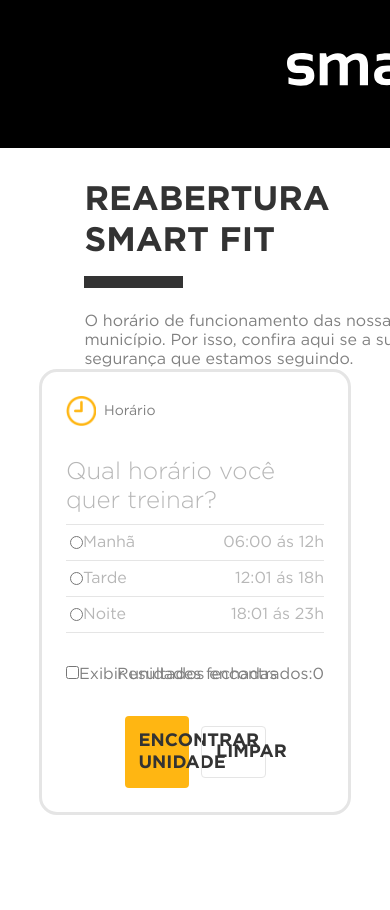
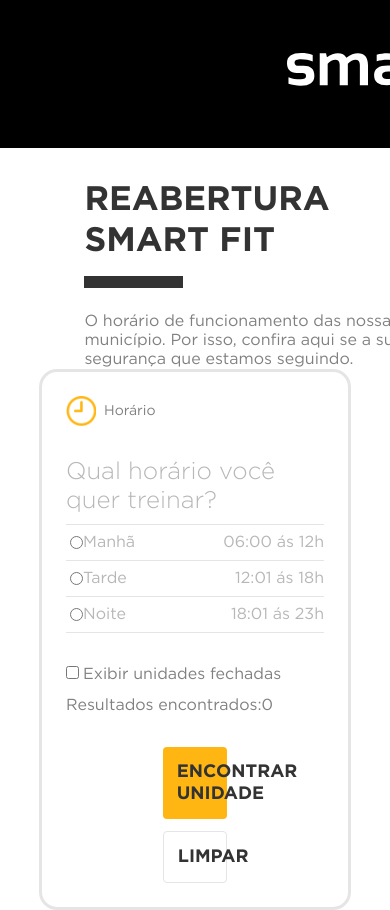
Before and after one commit to ErickClinton/Desafio-SmartFit, an Angular app: page / in a window 390 px wide. Shown: the top 910 px of the page. Before the commit the page ends 844 px from the top, so only its background shows below. Built offline with nearby package versions, Linux system fonts and the light colour scheme.

Commit message:
fix: responsivity form

```diff
--- a/src/app/components/forms/forms.component.html
+++ b/src/app/components/forms/forms.component.html
@@ -1,31 +1,33 @@
-<form class="form-group">
+<form class="form-group" [formGroup]="formGroup"  >
   <div class="form-icon">
     <img src="assets/images/png/icon-hour.png"/>
     Horário
   </div>
   <h3>Qual horário você quer treinar?</h3>
   <div class="radio-wrapper">
-    <input type="radio" name="morning" value="morning" id="morning"/>
+    <input type="radio" name="hour" value="morning" id="morning" formControlName="hour"/>
     <label for="morning">Manhã</label>
     <span>06:00 ás 12h</span>
   </div>
   <div class="radio-wrapper">
-    <input type="radio" name="afternoon" value="afternoon" id="afternoon"/>
+    <input type="radio" name="hour" value="afternoon" id="afternoon" formControlName="hour">
     <label for="afternoon">Tarde</label>
     <span>12:01 ás 18h </span>
   </div>
   <div class="radio-wrapper">
-    <input type="radio" name="night" value="night" id="night"/>
+    <input type="radio" name="hour" value="night" id="night" formControlName="hour"/>
     <label for="night">Noite</label>
     <span>18:01 ás 23h</span>
   </div>
   <div class="checkbox-wrapper">
-    <input type="checkbox" name="show-closed" id="show-closed"/>
-    <label for="show-closed">Exibir unidades fechadas</label>
+    <div class="checkbox">
+      <input type="checkbox" name="showClosed" id="show-Closed" formControlName="showClosed"/>
+      <label for="show-Closed">Exibir unidades fechadas</label>
+    </div>
     <span>Resultados encontrados:{{results.length}}</span>
   </div>
   <div class="btn-wrapper">
-    <button class="btn btn-primary">Encontrar unidade</button>
-    <button class="btn btn-secondary">Limpar</button>
+    <button class="btn btn-primary" (click)="onSubmit()" >Encontrar unidade</button>
+    <button class="btn btn-secondary" (click)="onClean()">Limpar</button>
   </div>
 </form>
--- a/src/app/components/forms/forms.component.scss
+++ b/src/app/components/forms/forms.component.scss
@@ -54,6 +54,7 @@
 
 .form-group .btn-wrapper{
   display: flex;
+  flex-direction: column;
   gap: 12px;
   align-items: center;
   width: 100%;
@@ -84,11 +85,25 @@
 .form-group .checkbox-wrapper{
   color: var(--light-grey);
   margin: 32px 0;
-  position: relative;
   width: 100%;
+  display: flex;
+  justify-content: center;
+  flex-direction: column;
+  gap: 12px;
 }
 
-.form-group .checkbox-wrapper span{
-  position: absolute;
-  right: 0;
+.form-group .checkbox-wrapper input[type='checkbox']{
+  margin-right: 4px;
 }
+
+@media(min-width: 768px){
+  .form-group .btn-wrapper{
+    display: flex;
+    flex-direction: row;
+  }
+
+  .form-group .checkbox-wrapper{
+    justify-content: space-between;
+    flex-direction: row;
+  }
+}
--- a/src/app/components/forms/forms.component.ts
+++ b/src/app/components/forms/forms.component.ts
@@ -1,13 +1,33 @@
-import { Component } from '@angular/core';
+import {Component, OnInit} from '@angular/core';
+import {FormBuilder, FormGroup, ReactiveFormsModule} from "@angular/forms";
 
 @Component({
   selector: 'app-forms',
   standalone: true,
-  imports: [],
+  imports: [
+    ReactiveFormsModule
+  ],
   templateUrl: './forms.component.html',
   styleUrl: './forms.component.scss'
 })
-export class FormsComponent {
+
+export class FormsComponent implements OnInit{
   results=[]
+  formGroup!:FormGroup
+  constructor(private formBuilder: FormBuilder) {
 
+  }
+  ngOnInit() {
+    this.formGroup = this.formBuilder.group({
+      hour:'',
+      showClosed:false
+    })
+  }
+  onSubmit():void{
+    console.log(this.formGroup.value)
+  }
+
+  onClean():void{
+    this.formGroup.reset();
+  }
 }
```
